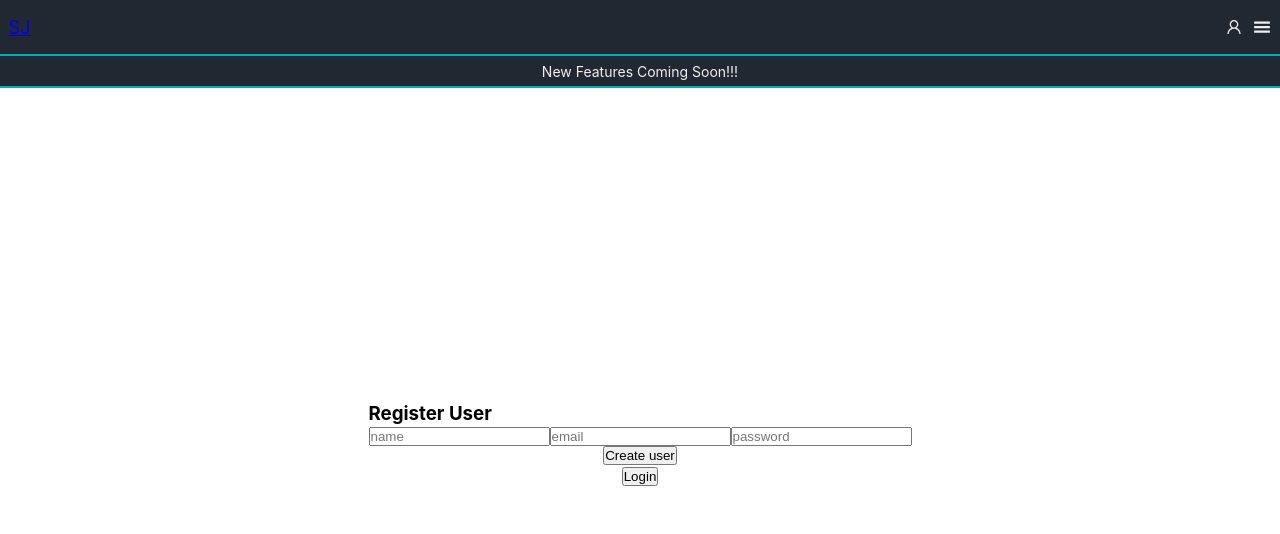
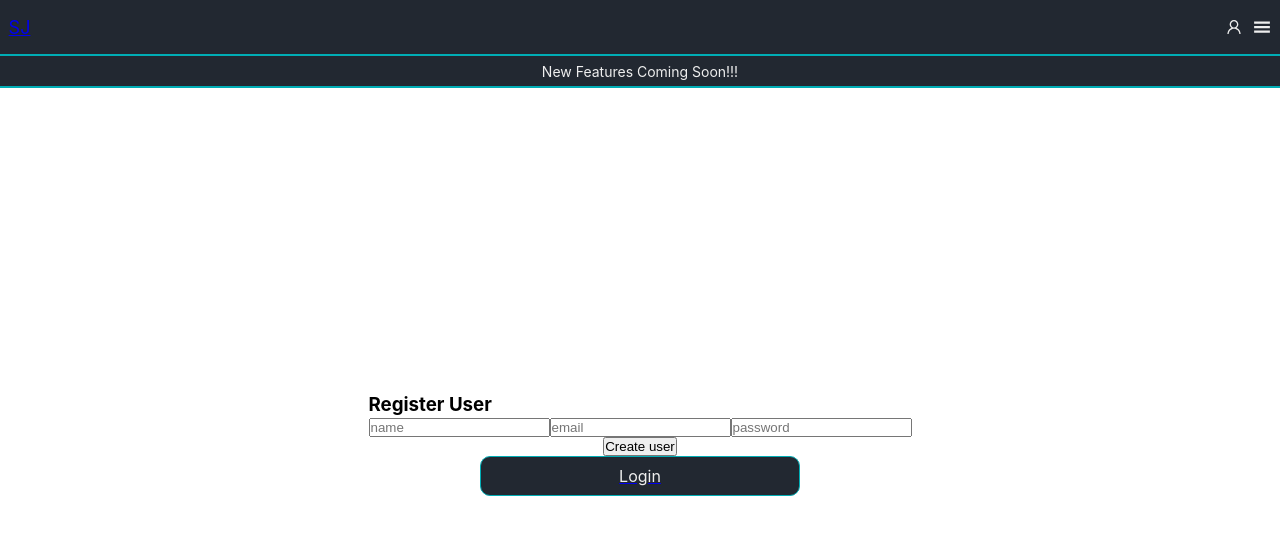
Before and after one commit to SalimAbdala27/SJ-Fitness, a React (Create React App) app in the folder sj-fitness/: page /register in a window 1280 px wide. Shown: the top 534 px of the page. Built offline with nearby package versions, Linux system fonts and the light colour scheme; no server answers.

Commit message:
Going to delete

```diff
--- a/sj-fitness/src/pages/Register/Register.jsx
+++ b/sj-fitness/src/pages/Register/Register.jsx
@@ -3,9 +3,11 @@ import { useState, useEffect } from 'react';
 import { createUserWithEmailAndPassword, onAuthStateChanged, signInWithEmailAndPassword, signOut, sendPasswordResetEmail, updateProfile} from "firebase/auth"
 import { auth } from "../../firebase-config"
 import "./register.scss"
+import Button from '../../components/Button/Button'
 import {
   Link,
 } from "react-router-dom";
+
 
 const Register = (props) => {
   const {user, setUser} = props
@@ -44,7 +46,7 @@ const register = async () => {
         <input placeholder='password' onChange={(event) => setRegisterPassword(event.target.value)}/>
       </div>
       <button onClick={register}>Create user</button>
-      <Link to={"/login"}><button>Login</button></Link>
+      <Link to={"/login"}><Button label={"Login"}/></Link>
   </div>
   );
 }
```
